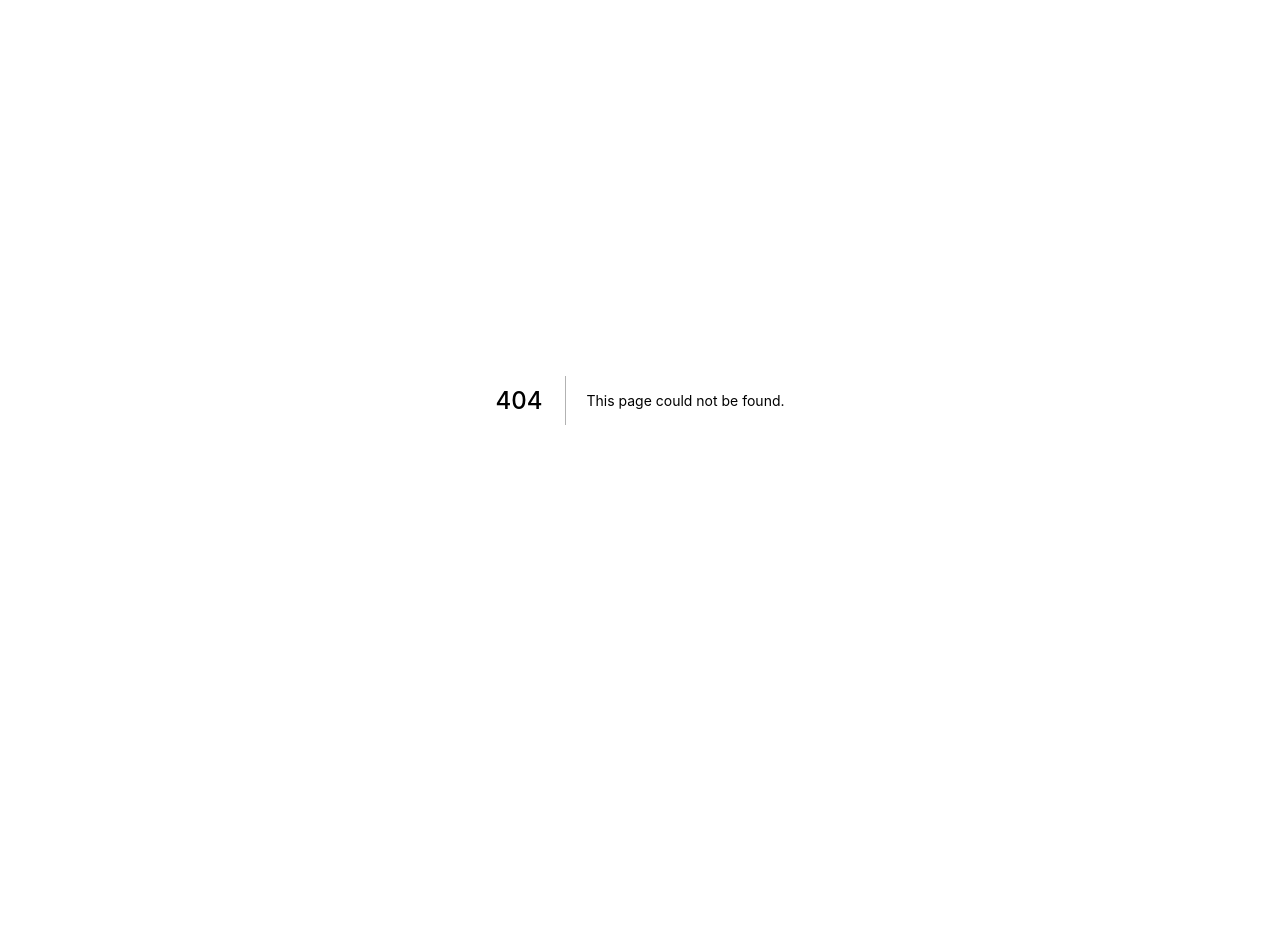
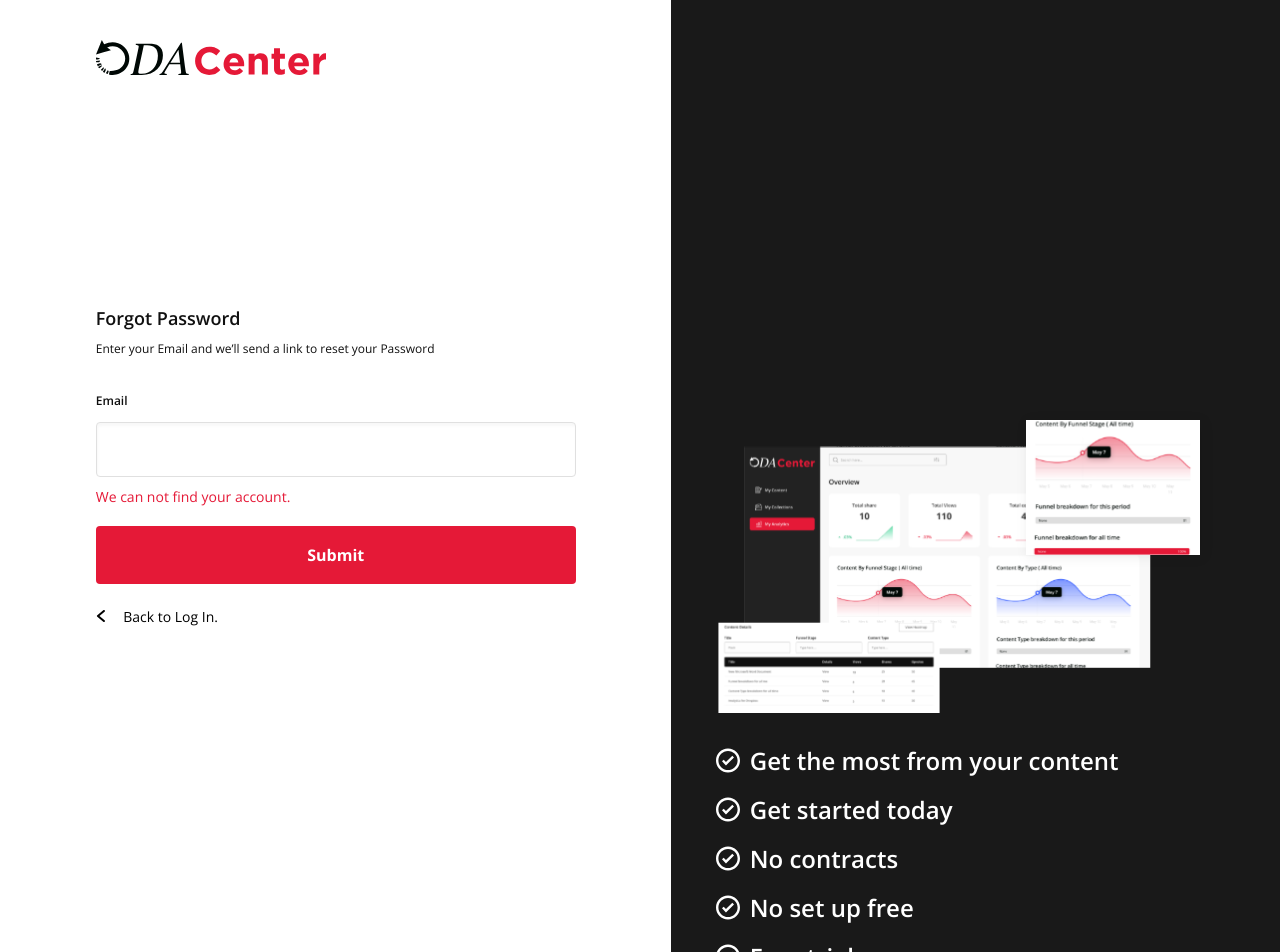
Before and after one commit to digitalgregg/rpc-on-demand-advisors-client, a Next.js app: page /forgot-password in a window 1280 px wide. Before the commit this address had no page. Shown: the top 952 px of the page. Before the commit the page ends 800 px from the top, so only its background shows below. Built offline with nearby package versions, Linux system fonts and the light colour scheme.

Commit message:
signup-update

```diff
--- /dev/null
+++ b/pages/forgot-password/index.tsx
@@ -0,0 +1,109 @@
+import React from "react";
+import Image from "next/image";
+import Link from "next/link";
+
+const ForgotPassword = () => {
+  const listItemStyle = "flex mb-[16px] last:mb-0";
+  const listTitleStyle =
+    "ml-[10px] font-semibold text-[24px] leading-[33px] text-[#FFFFFF]";
+  return (
+    <div className="xl:flex xl:flex-row">
+      <div className="w-[100%] h-[100vh] flex justify-center xs:px-[20px] xs:mt-[19.93px] xs:mb-[384px] sm:px-[90px] sm:mt-[40px] md:mt-[40px] sm:mb-[466px] md:px-[100px] lg:px-[202px] lg:mb-[455px] xl:px-[60px] 2xl:pr-[88px] 2xl:mb-[476px] 2xl:pl-[120px] 3xl:pr-[110px] 3xl:mb-[455px] 4xl:pl-[180px] 4xl:pr-[117px]">
+        <div className="text-[#101010] xs:w-[335px] sm:w-[500px] md:w-[568px] lg:w-[620px] xl:w-[480px] 2xl:w-[513px] 3xl:w-[610px] 4xl:w-[663px]">
+          <div className="xs:w-[198px] xs:mb-[59.97px] sm:w-[230px] sm:mb-[225px]">
+            <Image src="/img/logo.svg" alt="logo" width={230} height={35} />
+          </div>
+          <h2 className="font-semibold text-[24px] xs:text-[16px] xs-leading-[22px] sm:text-[18px] sm:leading-[25px] leading-[33px] mb-[10px]">
+            Forgot Password
+          </h2>
+          <h3 className="xs:w-[335px] sm:w-[500px] md:w-[568px] lg:w-[620px] xl:w-[480px] 2xl:w-[513px] 3xl:w-[610px] 4xl:w-[663px] font-normal text-[14px] xs:text-[12px] xs:leading-[16px] leading-[19px] mb-[30px]">
+            Enter your Email and we’ll send a link to reset your Password
+          </h3>
+          <form>
+            <label className="font-semibold text-[16px] xs:text-[12px] xs:leading[16px] leading-[22px]">
+              Email
+            </label>
+            <input
+              type="email"
+              name="email"
+              className="xs:w-[335px] sm:w-[500px] md:w-[568px] lg:w-[620px] xl:w-[480px] 2xl:w-[513px] 3xl:w-[610px] 4xl:w-[663px] h-[55px] border border-[#E0E0E0] rounded mb-[10px] mt-[10px] px-[20px] py-[18px] text-[14px] font-normal"
+              style={{ boxShadow: "inset 1px 3px 3px rgba(0, 0, 0, 0.03)" }}
+            />
+            <h3 className="font-normal text-[14px] leading-[19px] text-[#E51937] mb-[20px]">
+              We can not find your account.
+            </h3>
+            <button className="xs:w-[335px] sm:w-[500px] md:w-[568px] lg:w-[620px] xl:w-[480px] 2xl:w-[513px] 3xl:w-[610px] 4xl:w-[663px] h-[58px] rounded bg-[#E51937] text-[#FFFFFF] font-bold text-[16px] mb-[20px]">
+              Submit
+            </button>
+          </form>
+          <div>
+            <Image src="/icon/back-icon.svg" alt="logo" width={9} height={12} />
+            <Link href="/login">
+              <span className="text-[#000000] cursor-pointer font-normal text-[14px] leading-[19px] ml-[18.49px]">
+                Back to Log In.
+              </span>
+            </Link>
+          </div>
+        </div>
+      </div>
+      <div className="w-[100%] top-0 right-0 bg-[#191919] hidden xl:flex xl:items-center justify-center">
+        <div className="xl:w-[600px] 2xl:w-[720px] 3xl:w-[840px] 4xl:w-[960px] xl:pl-[40px] xl:pr-[60px] xl:pb-[214px] xl:pt-[301.92px] 2xl:pl-[34px] 2xl:pr-[122px] 2xl:pb-[262px] 2xl:pt-[180px] 3xl:pl-[80px] 3xl:pr-[120px] 3xl:pb-[241px] 4xl:pl-[140px] 4xl:pr-[180px] 4xl:pb-[208px]">
+          <img
+            src="/img/signup-demo.svg"
+            alt="signup thumbnail"
+            className="xl:w-[500px] xl:h-[304px] 2xl:w-[564px] 3xl:w-[640px] h-[390px]"
+          />
+          <div className="xl:w-[480px] xl:mt-[31.04px] 2xl:w-[409px] 2xl:mt-[40px] 3xl:w-[640px] 4xl:w-[610px] h-[229px] 4xl:mt-[73px]">
+            <div className={listItemStyle}>
+              <Image
+                src="/img/check-mark.svg"
+                alt="check mark"
+                width={24}
+                height={25}
+              />
+              <h3 className={listTitleStyle}>Get the most from your content</h3>
+            </div>
+            <div className={listItemStyle}>
+              <Image
+                src="/img/check-mark.svg"
+                alt="check mark"
+                width={24}
+                height={25}
+              />
+              <h3 className={listTitleStyle}>Get started today</h3>
+            </div>
+            <div className={listItemStyle}>
+              <Image
+                src="/img/check-mark.svg"
+                alt="check mark"
+                width={24}
+                height={25}
+              />
+              <h3 className={listTitleStyle}>No contracts</h3>
+            </div>
+            <div className={listItemStyle}>
+              <Image
+                src="/img/check-mark.svg"
+                alt="check mark"
+                width={24}
+                height={25}
+              />
+              <h3 className={listTitleStyle}>No set up free</h3>
+            </div>
+            <div className={listItemStyle}>
+              <Image
+                src="/img/check-mark.svg"
+                alt="check mark"
+                width={24}
+                height={25}
+              />
+              <h3 className={listTitleStyle}>Free trial</h3>
+            </div>
+          </div>
+        </div>
+      </div>
+    </div>
+  );
+};
+
+export default ForgotPassword;
--- a/pages/signin/index.tsx
+++ b/pages/signin/index.tsx
@@ -4,17 +4,17 @@ import Link from "next/link";
 
 const Signin = () => {
   const labelStyle =
-    "font-semibold xs:text-[14px] xs:leading-[19.07px] lg:text-[16px] lg:leading-[21.79px] 4xl:text-[16px] 4xl:leading-[21.79px]";
+    "text-[#101010] font-semibold xs:text-[14px] xs:leading-[19.07px] lg:text-[16px] lg:leading-[21.79px] 4xl:text-[16px] 4xl:leading-[21.79px]";
   const inputStyle =
-    "xs:w-[335px] sm:w-[500px] md:w-[568px] lg:w-[620px] xl:w-[480px] 2xl:w-[513px] 3xl:w-[610px] 4xl:w-[663px] h-[55px] mb-[20px] mt-[10px]";
+    "text-[#6D6D6D] text-[14px] font-normal border border-[#E0E0E0] xs:w-[335px] sm:w-[500px] md:w-[568px] lg:w-[620px] xl:w-[480px] 2xl:w-[513px] 3xl:w-[610px] 4xl:w-[663px] h-[55px] mb-[20px] mt-[10px] px-[20px] py-[18px]";
   const listItemStyle = "flex xl:mb-[16px] xl:last:mb-0";
   const listTitleStyle =
     "ml-[10px] font-semibold text-[24px] leading-[32.68px]";
   return (
-    <div className="xl:flex w-[100%] h-[100vh] items-center">
-      <div className="flex justify-center mt-[40px] xs:mt-[20px] 4xl:pl-[180px] 4xl:pr-[117px] 3xl:mb-[345px] 3xl:pl-[120px] 3xl:pr-[110px] 2xl:pl-[120px] 2xl:pr-[88px] 2xl:mb-[366px] xl:px-[60px] xl:mb-[345px] lg:px-[202px] lg:mb-[345px] md:px-[100px] md:mb-[362px] sm:px-[90px] sm:mb-[362px] xs:px-[20px] xs:mb-[287px]">
+    <div className="xl:flex xl:flex-row">
+      <div className="w-[100%] flex justify-center xs:mt-[20px] xs:px-[20px] xs:mb-[287px] sm:mt-[40px] sm:px-[90px] sm:mb-[362px] md:px-[100px] md:mb-[362px] lg:px-[202px] lg:mb-[345px] xl:px-[60px] xl:mb-[345px] 2xl:pl-[120px] 2xl:pr-[88px] 2xl:mb-[366px] 3xl:mb-[345px] 3xl:pl-[120px] 3xl:pr-[110px] 4xl:pl-[180px] 4xl:pr-[117px]">
         <div className=" xs:w-[335px] sm:w-[500px] md:w-[568px] lg:w-[620px] xl:w-[480px] 2xl:w-[513px] 3xl:w-[610px] 4xl:w-[663px]">
-          <div className="xs:w-[198px] xs:mb-[60px] sm:w-[192px] sm:mb-[230.78px] md:w-[230px] md:mb-[225px]">
+          <div className="xs:w-[198px] sm:w-[192px] md:w-[230px] xs:mb-[60px] sm:mb-[230.78px] md:mb-[225px]">
             <Image src="/img/logo.svg" alt="logo" width={230} height={35} />
           </div>
           <h2 className="font-semibold lg:text-[24px] lg:leading-[32.68px] mb-[10px]">
@@ -25,19 +25,29 @@ const Signin = () => {
           </h3>
           <form>
             <label className={labelStyle}>Email</label>
-            <input type="email" name="email" className={inputStyle} />
+            <input
+              type="email"
+              name="email"
+              className={inputStyle}
+              style={{
+                boxShadow: " inset 1px 3px 3px rgba(0, 0, 0, 0.03)",
+              }}
+            />
             <label className={labelStyle}>Password</label>
             <input
               type="password"
               name="password"
               className={inputStyle}
-              style={{ marginBottom: "0px" }}
+              style={{
+                boxShadow: " inset 1px 3px 3px rgba(0, 0, 0, 0.03)",
+                marginBottom: "0px",
+              }}
             />
             <h3 className="text-[#E51937] float-right font-normal text-[14px] leading-[19.07px] mt-[10px] mb-[20px]">
               <Link href="forgot-password">Forgot password?</Link>
             </h3>
             <button
-              className="xs:w-[335px] sm:w-[500px] md:w-[568px] lg:w-[620px] xl:w-[480px] 2xl:w-[513px] 3xl:w-[610px] 4xl:w-[663px] h-[58px] bg-[#E51937] text-white rounded font-bold text-[16px] text-center"
+              className="xs:w-[335px] sm:w-[500px] md:w-[568px] xl:w-[480px] lg:w-[620px] 2xl:w-[513px] 3xl:w-[610px] 4xl:w-[663px] h-[58px] bg-[#E51937] text-[#FFFFFF] rounded font-bold text-[16px]"
               style={{ boxShadow: "inset 1px 3px 3px rgba(0, 0, 0, 0.03)" }}
             >
               Sign in
@@ -53,8 +63,8 @@ const Signin = () => {
           </h3>
         </div>
       </div>
-      <div className="xl:w-[600px] 2xl:w-[720px] 3xl:w-[840px] 4xl:w-[960px] h-[100%] fixed top-0 right-0 bg-[#191919] hidden xl:flex xl:items-center">
-        <div className="xl:px-[60px] xl:pb-[299.09px] xl:pt-[180px] 2xl:pl-[35px] 2xl:pr-[121px] 2xl:pt-[180px] 2xl:pb-[262px] 3xl:pl-[80px] 3x:pr-[120px] 3xl:pb-[221px] 3xl:pt-[180px] 4xl:pl-[140px] 4xl:pt-[180px] 4xl:pr-[180px] 4xl:pb-[208px]">
+      <div className="w-[100%] top-0 right-0 bg-[#191919] hidden xl:flex xl:items-center justify-center">
+        <div className="xl:w-[600px] 2xl:w-[720px] 3xl:w-[840px] 4xl:w-[960px] xl:px-[60px] xl:pb-[299.09px] xl:pt-[180px] 2xl:pl-[35px] 2xl:pr-[121px] 2xl:pt-[180px] 2xl:pb-[262px] 3xl:pl-[80px] 3x:pr-[120px] 3xl:pb-[221px] 3xl:pt-[180px] 4xl:pl-[140px] 4xl:pt-[180px] 4xl:pr-[180px] 4xl:pb-[208px]">
           <img
             src="/img/signup-demo.svg"
             alt="signup thumbnail"
--- a/pages/signup/index.tsx
+++ b/pages/signup/index.tsx
@@ -6,13 +6,13 @@ const Signup = () => {
   const label =
     "font-semibold text-[14px] lg:text-[16px] leading-[19.07px] lg:leading-[21.79px] text-[#101010]";
   const input =
-    "xs:w-[335px] sm:w-[500px] md:w-[568px] lg:w-[620px] xl:w-[480px] 2xl:w-[513px] 3xl:w-[610px] 4xl:w-[663px] h-[55px] text-[#6D6D6D] text-[14px] font-normal border border-[#E0E0E0] rounded mt-[10px] px-[20px] mb-[20px]";
+    "xs:w-[335px] sm:w-[500px] md:w-[568px] lg:w-[620px] xl:w-[480px] 2xl:w-[513px] 3xl:w-[610px] 4xl:w-[663px] h-[55px] text-[#6D6D6D] text-[14px] font-normal rounded border border-[#E0E0E0] rounded mt-[10px] px-[20px] py-[18px] mb-[20px]";
   const listItemStyle = "flex xl:mb-[16px] xl:last:mb-0";
   const listTitleStyle =
     "ml-[10px] font-semibold text-[24px] leading-[32.68px]";
   return (
     <div className="xl:flex xl:flex-row">
-      <div className="flex justify-center xs:px-[20px] sm:px-[90px] md:px-[100px] lg:px-[202px] xl:px-[60px] 2xl:pl-[120px] 2xl:pr-[88px] 3xl:pl-[120px] 3xl:pr-[110px] 4xl:pl-[180px] 4xl:pr-[117px]">
+      <div className="w-[100%] flex justify-center xs:px-[20px] sm:px-[90px] md:px-[100px] lg:px-[202px] xl:px-[60px] 2xl:pl-[120px] 2xl:pr-[88px] 3xl:pl-[120px] 3xl:pr-[110px] 4xl:pl-[180px] 4xl:pr-[117px]">
         <div className="xs:w-[335px] sm:w-[500px] md:w-[568px] lg:w-[620px] xl:w-[480px] 2xl:w-[513px] 3xl:w-[610px] 4xl:w-[663px]">
           <div className="xs:w-[198px] sm:w-[230px] xs:mt-[20px] xs:mb-[60px] sm:mt-[40px] sm:mb-[105px] 3xl:mb-[145px]">
             <Image src="/img/logo.svg" alt="logo" width={230} height={35} />
@@ -59,7 +59,7 @@ const Signup = () => {
               }}
             />
             <button
-              className="bg-[#E51937] text-[#FFFFFF] text-[16px] my-[30px] font-bold xs:w-[335px] sm:w-[500px] md:w-[568px] h-[58px] rounded flex justify-center items-center"
+              className="bg-[#E51937] text-[#FFFFFF] text-[16px] my-[30px] font-bold xs:w-[335px] sm:w-[500px] md:w-[568px] xl:w-[480px] lg:w-[620px] 2xl:w-[513px] 3xl:w-[610px] 4xl:w-[663px] h-[58px] rounded flex justify-center items-center"
               style={{ boxShadow: " inset 1px 3px 3px rgba(0, 0, 0, 0.03)" }}
             >
               Sign in
@@ -73,8 +73,8 @@ const Signup = () => {
           </h3>
         </div>
       </div>
-      <div className=" xl:w-[600px] 2xl:w-[720px] 3xl:w-[840px] 4xl:w-[960px] h-[100%] fixed top-0 right-0 bg-[#191919] hidden xl:flex xl:items-center">
-        <div className=" xl:px-[60px] mt-[180px] xl:mb-[241px] 2xl:pl-[34px] 2xl:pr-[122px] 2xl:mb-[262px] 3xl:pl-[80px] 3xl:pr-[120px] 3xl:mb-[241px] 4xl:pl-[140px] 4xl:pr-[180px] 4xl-mb-[208px]">
+      <div className="w-[100%] top-0 right-0 bg-[#191919] hidden xl:flex xl:items-center justify-center">
+        <div className="xl:w-[600px] 2xl:w-[720px] 3xl:w-[840px] 4xl:w-[960px] xl:px-[60px] mt-[180px] xl:mb-[241px] 2xl:pl-[34px] 2xl:pr-[122px] 2xl:mb-[262px] 3xl:pl-[80px] 3xl:pr-[120px] 3xl:mb-[241px] 4xl:pl-[140px] 4xl:pr-[180px] 4xl-mb-[208px]">
           <img
             src="/img/signup-demo.svg"
             alt="signup thumbnail"
```
Also changed, not shown: public/icon/back-icon.svg (added).
